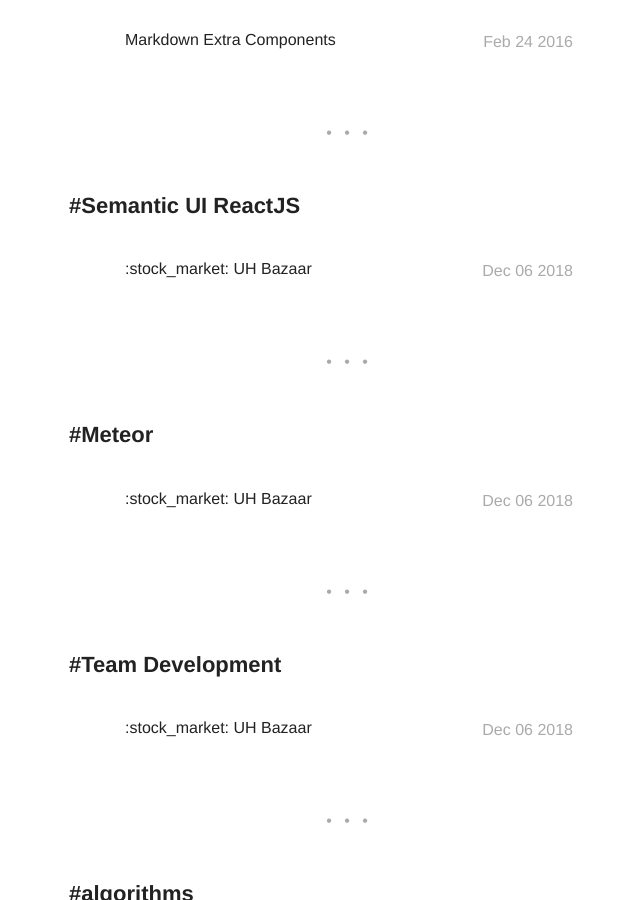
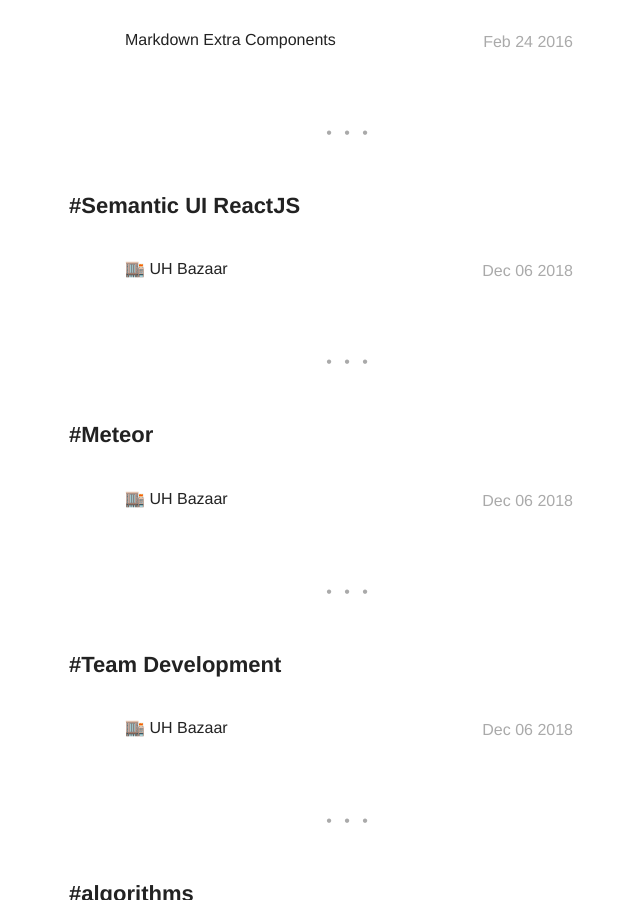
Before and after one commit to whoodes/whoodes.github.io, a Jekyll site: the page built from tags.html, in a window 1280 px wide and 900 px high, scrolled down 1563 px. Shown: the whole window, without its empty margins (291-931 px from the left). Built offline with Jekyll 4.4.1, drawn with Linux system fonts in a browser that asks for light colours; emoji names are drawn with the system emoji font; part of the change alters nothing that is shown.

Commit message:
fish broken emoji.

```diff
--- a/_posts/2018-12-06-project-uh-bazaar.markdown
+++ b/_posts/2018-12-06-project-uh-bazaar.markdown
@@ -1,5 +1,5 @@
 ---
-title: ":stock_market: UH Bazaar"
+title: ":department_store: UH Bazaar"
 layout: post
 date: 2018-12-06 22:10
 tag:
```
